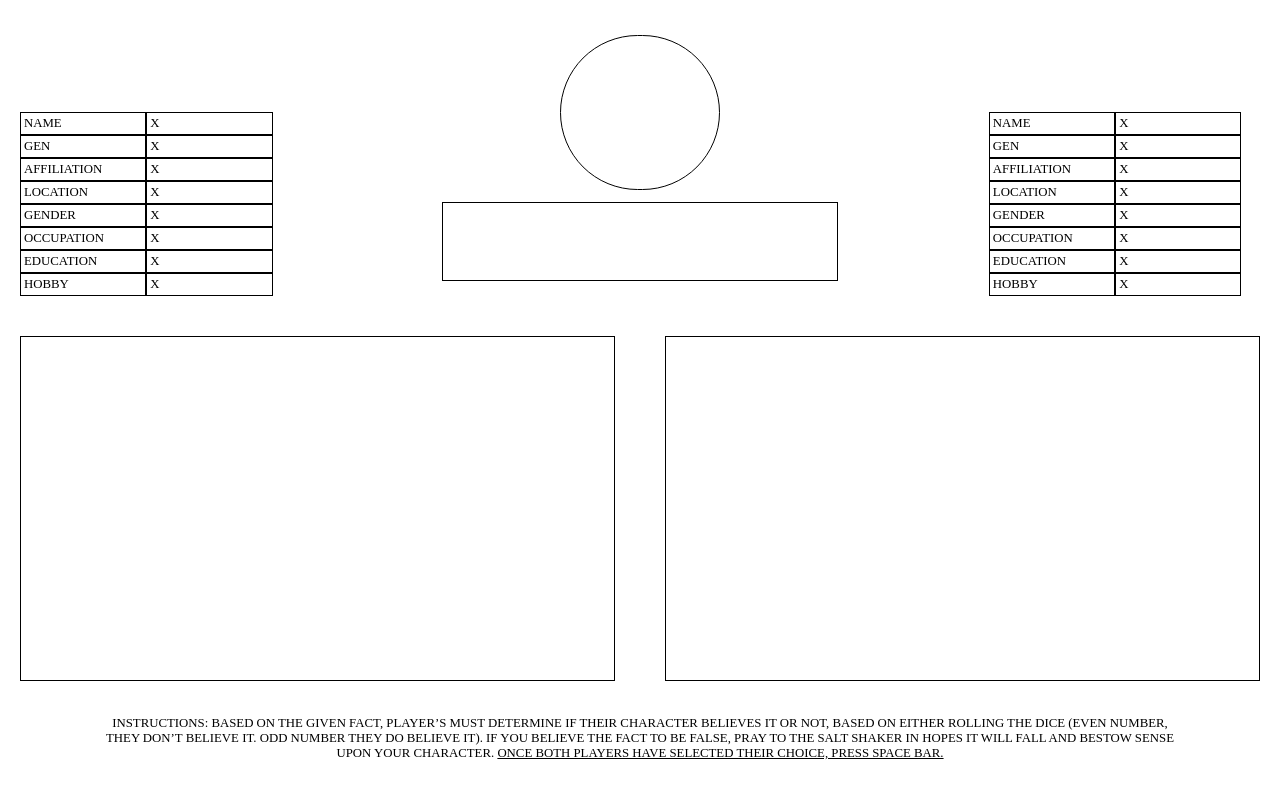
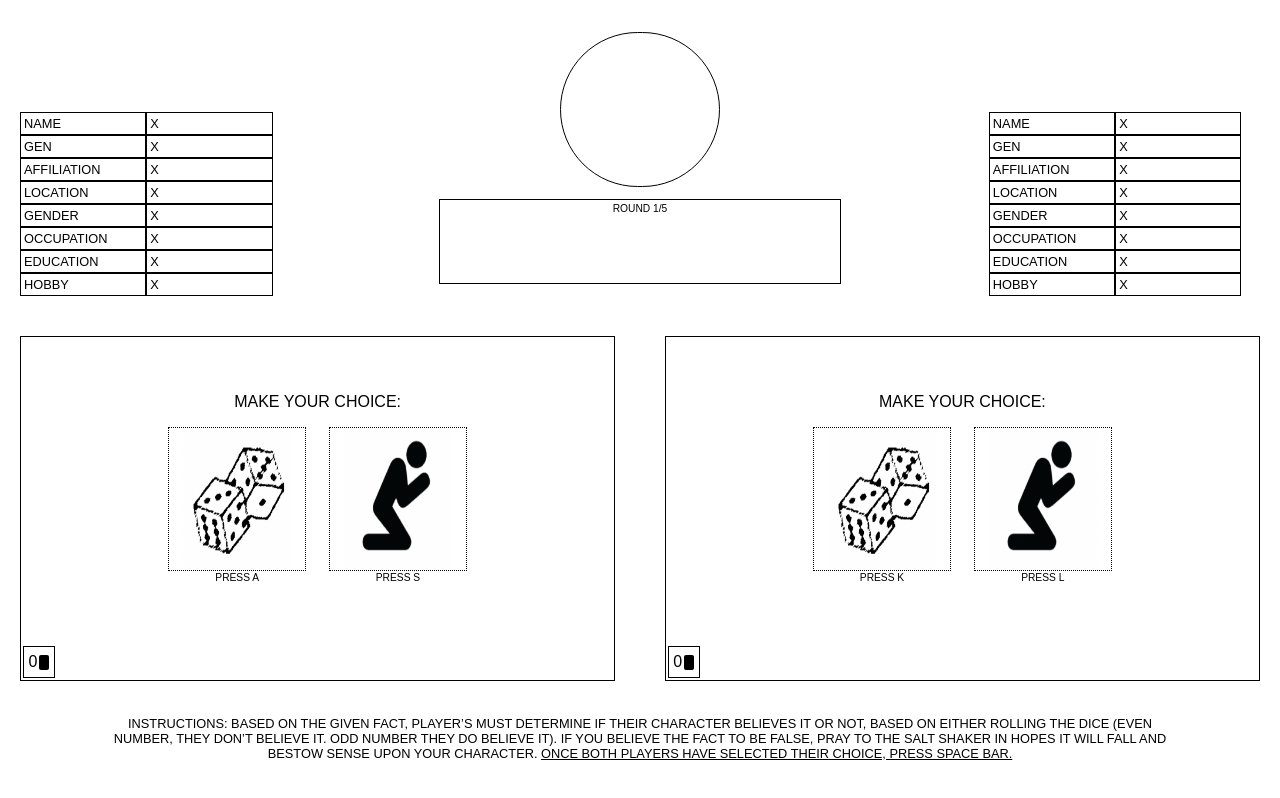
Before and after one commit to altrs/disinfo, a plain HTML site: page index.html in a window 1280 px wide. Drawn offline with Linux system fonts and the light colour scheme.

Commit message:
layout cont

```diff
--- a/index.html
+++ b/index.html
@@ -14,80 +14,115 @@
 			<div id="player1">
 				<div>
 					<p>NAME</p>
-					<p>X</p>
+					<p id="name1">X</p>
 				</div>
 				<div>
 					<p>GEN</p>
-					<p>X</p>
+					<p id="gen1">X</p>
 				</div>
 				<div>
 					<p>AFFILIATION</p>
-					<p>X</p>
+					<p id="aff1">X</p>
 				</div>
 				<div>
 					<p>LOCATION</p>
-					<p>X</p>
+					<p id="loc1">X</p>
 				</div>
 				<div>
 					<p>GENDER</p>
-					<p>X</p>
+					<p id="gender1">X</p>
 				</div>
 				<div>
 					<p>OCCUPATION</p>
-					<p>X</p>
+					<p id="occ1">X</p>
 				</div>
 				<div>
 					<p>EDUCATION</p>
-					<p>X</p>
+					<p id="edu1">X</p>
 				</div>
 				<div>
 					<p>HOBBY</p>
-					<p>X</p>
+					<p id="hobby1">X</p>
 				</div>
 			</div>
 			<div id="middle">
 				<div id="shaker"></div>
-				<div id="fact"></div>
+				<div id="fact">
+					<p id="round">ROUND 1/5</p>
+					<p id="fact-text"></p>
+				</div>
 			</div>
 			<div id="player2">
 				<div>
 					<p>NAME</p>
-					<p>X</p>
+					<p id="name1">X</p>
 				</div>
 				<div>
 					<p>GEN</p>
-					<p>X</p>
+					<p id="gen1">X</p>
 				</div>
 				<div>
 					<p>AFFILIATION</p>
-					<p>X</p>
+					<p id="aff1">X</p>
 				</div>
 				<div>
 					<p>LOCATION</p>
-					<p>X</p>
+					<p id="loc1">X</p>
 				</div>
 				<div>
 					<p>GENDER</p>
-					<p>X</p>
+					<p id="gender1">X</p>
 				</div>
 				<div>
 					<p>OCCUPATION</p>
-					<p>X</p>
+					<p id="occ1">X</p>
 				</div>
 				<div>
 					<p>EDUCATION</p>
-					<p>X</p>
+					<p id="edu1">X</p>
 				</div>
 				<div>
 					<p>HOBBY</p>
-					<p>X</p>
+					<p id="hobby1">X</p>
 				</div>
 			</div>
 		</div>
 
 		<div id="main">
-			<div id="main1"></div>
-			<div id="main2"></div>
+			<div id="main1">
+				<p>MAKE YOUR CHOICE:</p>
+				<div id="icons">
+					<div id="dice">
+						<img src="dice.png"/>
+						<p>PRESS A</p>
+					</div>
+					<div id="pray">
+						<img src="pray.png"/>
+						<p>PRESS S</p>
+					</div>
+				</div>
+				<div id="cardcount">
+					<p id="cc1">0</p>
+					<div id="card"></div>
+				</div>
+			</div>
+			<div id="main2">
+				<p>MAKE YOUR CHOICE:</p>
+				<div id="icons">
+					<div id="dice">
+						<img src="dice.png"/>
+						<p>PRESS K</p>
+					</div>
+					<div id="pray">
+						<img src="pray.png"/>
+						<p>PRESS L</p>
+					</div>
+				</div>
+				<div id="cardcount">
+					<p id="cc2">0</p>
+					<div id="card"></div>
+				</div>
+			</div>
 		</div>
 
 		<div id="instructions">
--- a/style.css
+++ b/style.css
@@ -1,6 +1,7 @@
 body{
 	margin: 0;
 	padding: 0;
+	font-family: 'Arial';
 }
 
 #container{
@@ -82,6 +83,16 @@ body{
 	border: 1px solid;
 	height: 30%;
 	width: 100%;
+	padding: 3px;
+	text-align: center;
+}
+
+#round{
+	font-size: 0.8vw;
+}
+
+#fact p{
+	margin: 0;
 }
 
 #main{
@@ -90,17 +101,89 @@ body{
 	display: flex;
 }
 
-#main div{
+#main1{
 	border: 1px solid;
 	width: 48%;
-}
-
-#main1{
 	margin-right: 2%;
+	padding: 20px;
+	padding-top: 40px;
+	text-align: center;
+	display: flex;
+	flex-direction: column;
+	position: relative;
+	align-items: center;
 }
 
 #main2{
+	border: 1px solid;
+	width: 48%;
 	margin-left: 2%;
+	padding: 20px;
+	padding-top: 40px;
+	text-align: center;
+	display: flex;
+	flex-direction: column;
+	position: relative;
+	align-items: center;
+}
+
+#icons{
+	width: 70%;
+	height: 50%;
+	display: flex;
+	flex-direction: row;
+	justify-content: center;
+	font-size: 0.8vw;
+}
+
+#icons p{
+	margin: 0;
+}
+
+#dice{
+	border: 1px dotted;
+	width: 35%;
+	height: 100%;
+	margin-right: 3%;
+}
+
+#dice img{
+	width: 80%;
+	height: 100%;
+}
+
+#pray{
+	border: 1px dotted;
+	width: 35%;
+	height: 100%;
+	margin-left: 3%;
+}
+
+#pray img{
+	width: 80%;
+	height: 100%;
+
+}
+
+#cardcount{
+	border: 1px solid;
+	position: absolute;
+	bottom: 2px;
+	left: 2px;
+	width: 30px;
+	height: 30px;
+	display: flex;
+	flex-direction: row;
+	justify-content: center;
+	align-items: center;
+}
+
+#card{
+	width: 10px;
+	height: 15px;
+	background: black;
+	margin-left: 2px;
+	border-radius: 2px;
 }
 
 #instructions{
```
Also changed, not shown: dice.png (added), pray.png (added), 1 other file.
